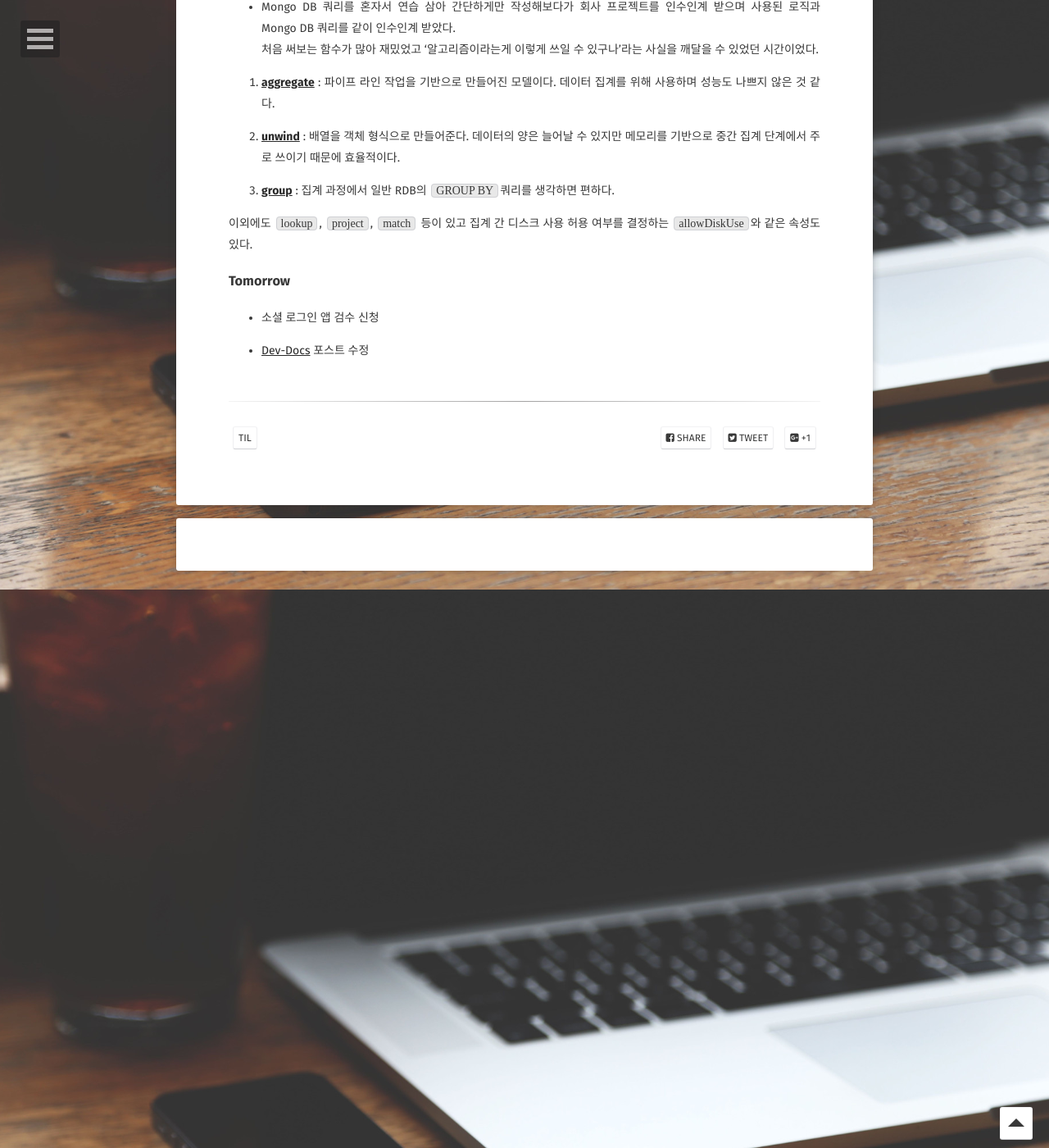
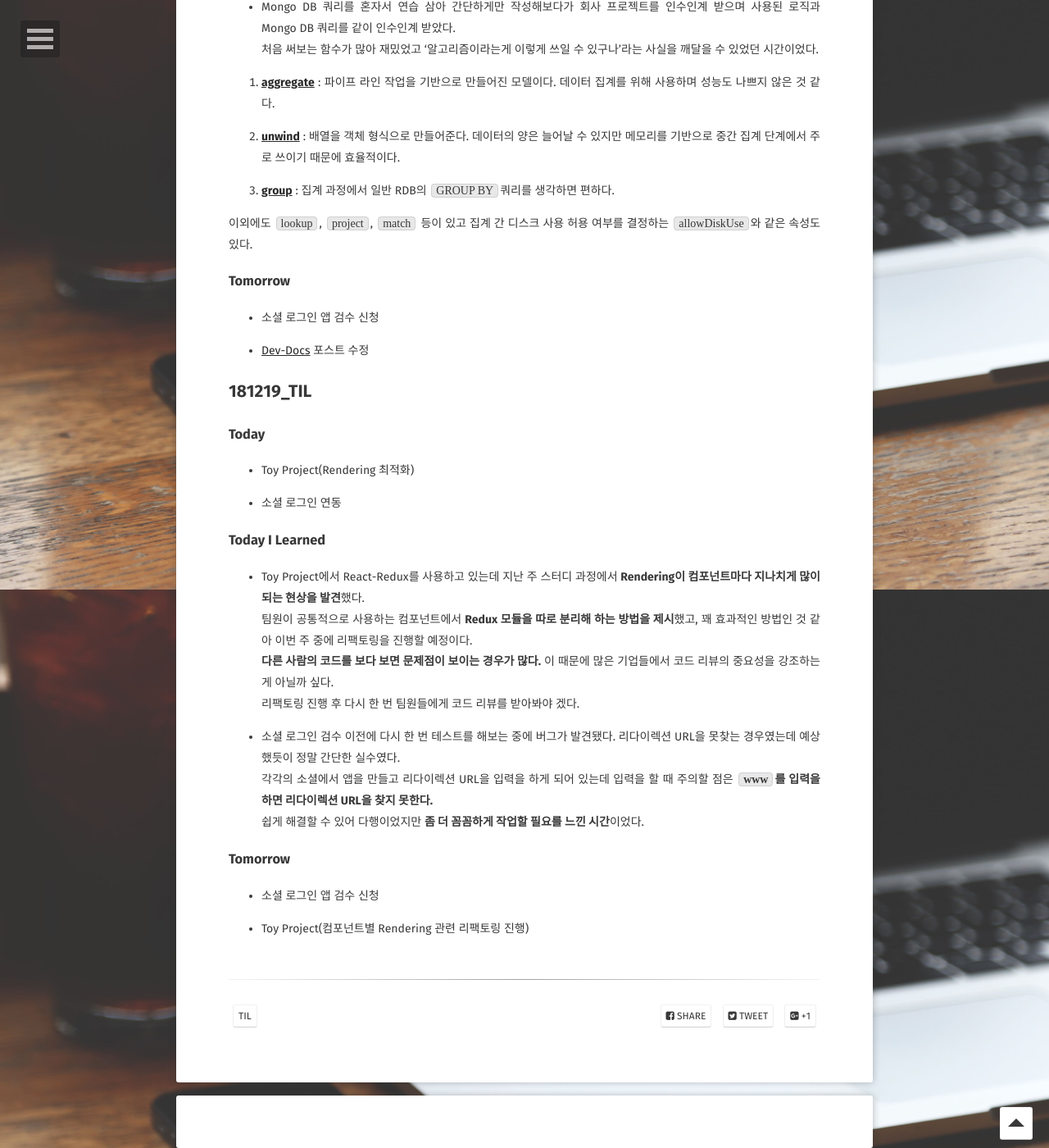
Before and after one commit to BKJang/DEVLOG, a Jekyll site: the page built from _posts/TIL/2018-12-17-TIL181217.md, in a window 1280 px wide and 1400 px high, scrolled down 1981 px. Shown: the whole window at 82% size. Built offline with Jekyll 4.4.1, drawn with Linux system fonts in a browser that asks for light colours; some web fonts are replaced; comment, search, counter and statistics services are not loaded; some of the changed text lies outside the part shown.

Commit message:
Update 2018-12-17-TIL181217.md(181219_TIL)

```diff
--- a/_posts/TIL/2018-12-17-TIL181217.md
+++ b/_posts/TIL/2018-12-17-TIL181217.md
@@ -70,3 +70,23 @@ yum -y install 패키지명
 - 소셜 로그인 앱 검수 신청
 
 - [Dev-Docs](https://github.com/Im-D/Dev-Docs) 포스트 수정
+
+## 181219_TIL
+
+### Today
+
+- Toy Project(Rendering 최적화)
+
+- 소셜 로그인 연동
+
+### Today I Learned
+
+- Toy Project에서 React-Redux를 사용하고 있는데 지난 주 스터디 과정에서 **Rendering이 컴포넌트마다 지나치게 많이 되는 현상을 발견**했다.<br/> 팀원이 공통적으로 사용하는 컴포넌트에서 **Redux 모듈을 따로 분리해 하는 방법을 제시**했고, 꽤 효과적인 방법인 것 같아 이번 주 중에 리팩토링을 진행할 예정이다.<br/> **다른 사람의 코드를 보다 보면 문제점이 보이는 경우가 많다.** 이 때문에 많은 기업들에서 코드 리뷰의 중요성을 강조하는게 아닐까 싶다.<br/>리팩토링 진행 후 다시 한 번 팀원들에게 코드 리뷰를 받아봐야 겠다.
+
+- 소셜 로그인 검수 이전에 다시 한 번 테스트를 해보는 중에 버그가 발견됐다. 리다이렉션 URL을 못찾는 경우였는데 예상했듯이 정말 간단한 실수였다. <br/>각각의 소셜에서 앱을 만들고 리다이렉션 URL을 입력을 하게 되어 있는데 입력을 할 때 주의할 점은 **`www`를 입력을 하면 리다이렉션 URL을 찾지 못한다.** <br/>쉽게 해결할 수 있어 다행이었지만 **좀 더 꼼꼼하게 작업할 필요를 느낀 시간**이었다.
+
+### Tomorrow
+
+- 소셜 로그인 앱 검수 신청
+
+- Toy Project(컴포넌트별 Rendering 관련 리팩토링 진행)
```
